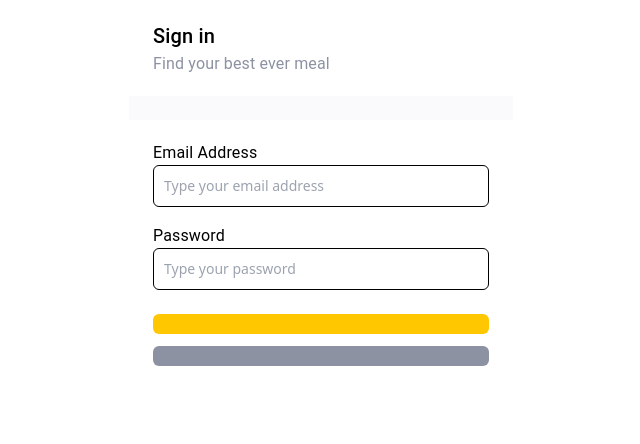
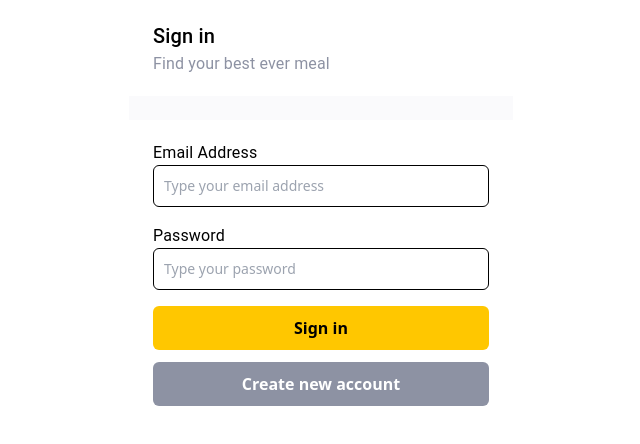
Before and after one commit to AmienulRana/resto-app, a Next.js app: page /sign-in in a window 1280 px wide. Shown: the top 444 px of the page, without its empty margins (319-959 px from the left). Built offline with nearby package versions, Linux system fonts and the light colour scheme.

Commit message:
menyesuaikan props yang dikirimkan pada component button

```diff
--- a/pages/sign-in.tsx
+++ b/pages/sign-in.tsx
@@ -28,12 +28,11 @@ const SignIn = () => {
           label="Password"
           classNameContainer="mb-4"
         />
-        <Button text="Sign in" classNameProps="bg-orange-c-100" />
+        <Button classNameProps="bg-orange-c-100">Sign in</Button>
         <Link href="/sign-up">
-          <Button
-            text="Create new account"
-            classNameProps="text-white bg-gray-c-300 mt-3"
-          />
+          <Button classNameProps="text-white bg-gray-c-300 mt-3">
+            Create new account
+          </Button>
         </Link>
       </section>
     </LayoutUser>
```
